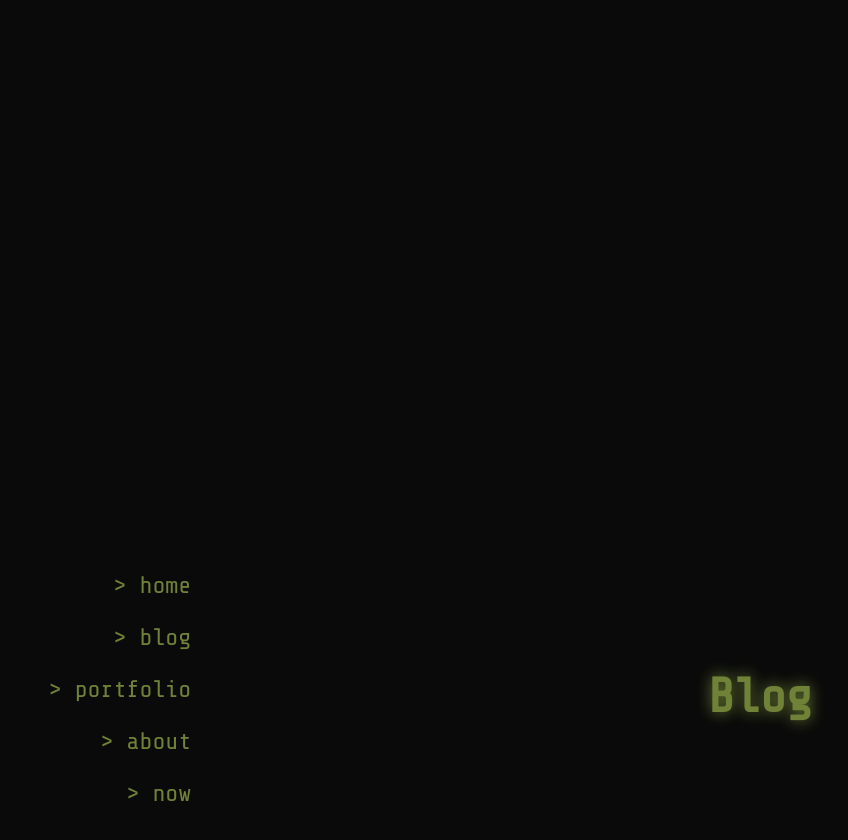
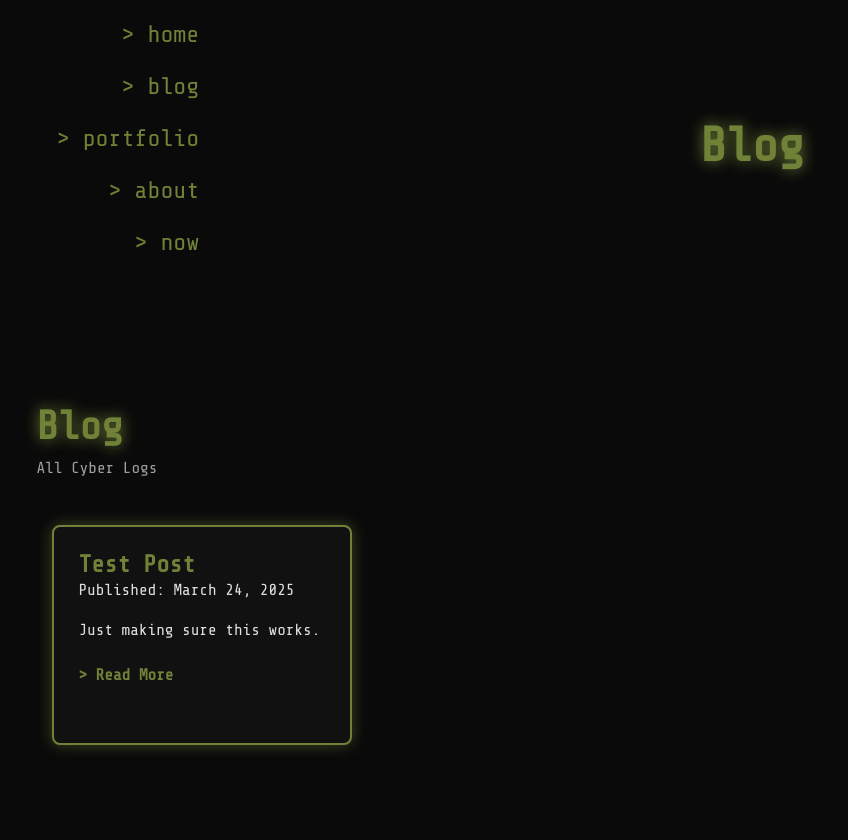
Before and after one commit to crxxtian/crxxtian.github.io, a Jekyll site: the page built from blog.html, in a window 1280 px wide. Shown: the top 840 px of the page, without its empty margins (200-1048 px from the left). Built offline with Jekyll 4.4.1, drawn with Linux system fonts in a browser that asks for light colours.

Commit message:
hmmmm y u no work

```diff
--- a/_layouts/default.html
+++ b/_layouts/default.html
@@ -9,9 +9,7 @@
     <link href="https://fonts.googleapis.com/css2?family=Share+Tech+Mono&display=swap" rel="stylesheet">
 </head>
 <body>
-
-<!-- Header: Navigation & Page Title -->
-<header class="main-container fade-in">
+<header class="main-header fade-in">
     <div class="nav-column">
         <ul class="menu">
             <li><a href="/">> home</a></li>
@@ -25,11 +23,8 @@
         <h1 class="fade-title">{{ page.title }}</h1>
     </div>
 </header>
-
-<!-- Main Content Area -->
 <main class="content-area">
     {{ content }}
 </main>
-
 </body>
 </html>
--- a/_layouts/post.html
+++ b/_layouts/post.html
@@ -4,12 +4,9 @@ layout: default
 
 <div class="content-column">
     <div class="terminal-container">
-
-        <!-- Post Title & Date -->
         <div class="post-title">{{ page.title }}</div>
         <p class="post-date">Published: {{ page.date | date: "%B %d, %Y" }}</p>
 
-        <!-- Optional Tags -->
         {% if page.tags %}
         <p class="post-meta">Tags:
             {% for tag in page.tags %}
@@ -19,15 +16,12 @@ layout: default
         </p>
         {% endif %}
 
-        <!-- Post Body -->
         <div class="post-content">
             {{ content }}
         </div>
 
-        <!-- Back Link -->
         <p style="margin-top: 2rem;">
             <a class="read-more" href="/blog">> Back to Blog</a>
         </p>
-
     </div>
 </div>
--- a/assets/css/style.css
+++ b/assets/css/style.css
@@ -35,19 +35,29 @@ html, body {
     }
 }
 
-/* Main Container */
-.main-container {
+/* Main Container & Header */
+.main-header {
     display: flex;
-    min-height: 100vh;
-    width: 100%;
-    opacity: 0;
-    transform: translateY(10px);
+    flex-wrap: wrap;
+    align-items: center;
+    justify-content: space-between;
+    padding: 1rem;
+    background: var(--bg);
+}
+.main-header.fade-in {
     animation: fadeIn 1.2s ease-out forwards;
+}
+
+/* Content Area */
+.content-area {
+    max-width: 1000px;
+    margin: 2rem auto;
+    padding: 1rem;
 }
 
 /* Left Column: Stacked Menu */
 .nav-column {
-    width: 50%;
+    flex: 1 1 40%;
     display: flex;
     justify-content: center;
     align-items: center;
@@ -73,16 +83,12 @@ html, body {
             text-shadow var(--transition-speed) ease-in-out,
             letter-spacing var(--transition-speed) ease-in-out;
 }
-
-/* Menu Hover Effect - Bold, Expand, and Glow */
 .menu a:hover {
     transform: scale(1.1);
     font-weight: bold;
     text-shadow: var(--glow);
     letter-spacing: 1px;
 }
-
-/* Cyberpunk Underline Effect */
 .menu a::after {
     content: "";
     display: block;
@@ -102,7 +108,7 @@ html, body {
 
 /* Right Column: Title */
 .title-column {
-    width: 50%;
+    flex: 1 1 40%;
     display: flex;
     justify-content: center;
     align-items: center;
@@ -113,16 +119,13 @@ html, body {
     text-shadow: var(--glow);
 }
 
-/* Content Column (Centers your main content) */
+/* Blog Post Page Styles */
 .content-column {
-    max-width: 1000px;  /* Wider for readability */
     width: 90%;
-    margin: 4rem auto;
+    max-width: 1000px;
+    margin: 2rem auto;
     padding: 2rem;
-    background: transparent; /* or #111 if you want a panel */
 }
-
-/* Post Title & Date */
 .post-title {
     font-size: 2.5rem;
     color: var(--olive);
@@ -135,48 +138,12 @@ html, body {
     margin-bottom: 20px;
     opacity: 0.7;
 }
-
-/* Post Content (styling your markdown) */
 .post-content {
     font-size: 1.2rem;
     line-height: 1.7;
     color: var(--text);
+    max-width: 800px;
     margin: 1rem auto;
-}
-.post-content h2,
-.post-content h3,
-.post-content h4,
-.post-content h5,
-.post-content h6 {
-    color: var(--olive);
-    text-shadow: var(--glow);
-    margin-top: 1.5rem;
-    margin-bottom: 1rem;
-}
-.post-content p {
-    margin-bottom: 1rem;
-}
-.post-content blockquote {
-    margin: 1.5rem;
-    padding: 1rem 1.5rem;
-    border-left: 3px solid var(--olive);
-    opacity: 0.85;
-    font-style: italic;
-}
-.post-content code {
-    background: rgba(255,255,255,0.06);
-    padding: 0.2rem 0.4rem;
-    border-radius: 4px;
-    color: var(--text);
-}
-.post-content pre code {
-    background: #111;
-    display: block;
-    padding: 1rem;
-    border: 1px solid var(--olive);
-    border-radius: 6px;
-    margin-bottom: 1rem;
-    overflow-x: auto;
 }
 
 /* Horizontal Slider Container */
@@ -206,7 +173,7 @@ html, body {
     padding: 1.5rem;
     transition: transform 0.3s ease, box-shadow 0.3s ease;
     color: var(--text);
-    min-height: 220px; /* ensures some uniform height */
+    min-height: 220px;
 }
 .post-slide:hover {
     transform: scale(1.05);
--- a/blog.html
+++ b/blog.html
@@ -5,6 +5,7 @@ permalink: /blog/
 ---
 
 <div class="content-column">
+    <h1 class="post-title">Blog</h1>
     <p class="post-date">All Cyber Logs</p>
 
     {% if site.posts and site.posts.size > 0 %}
```
